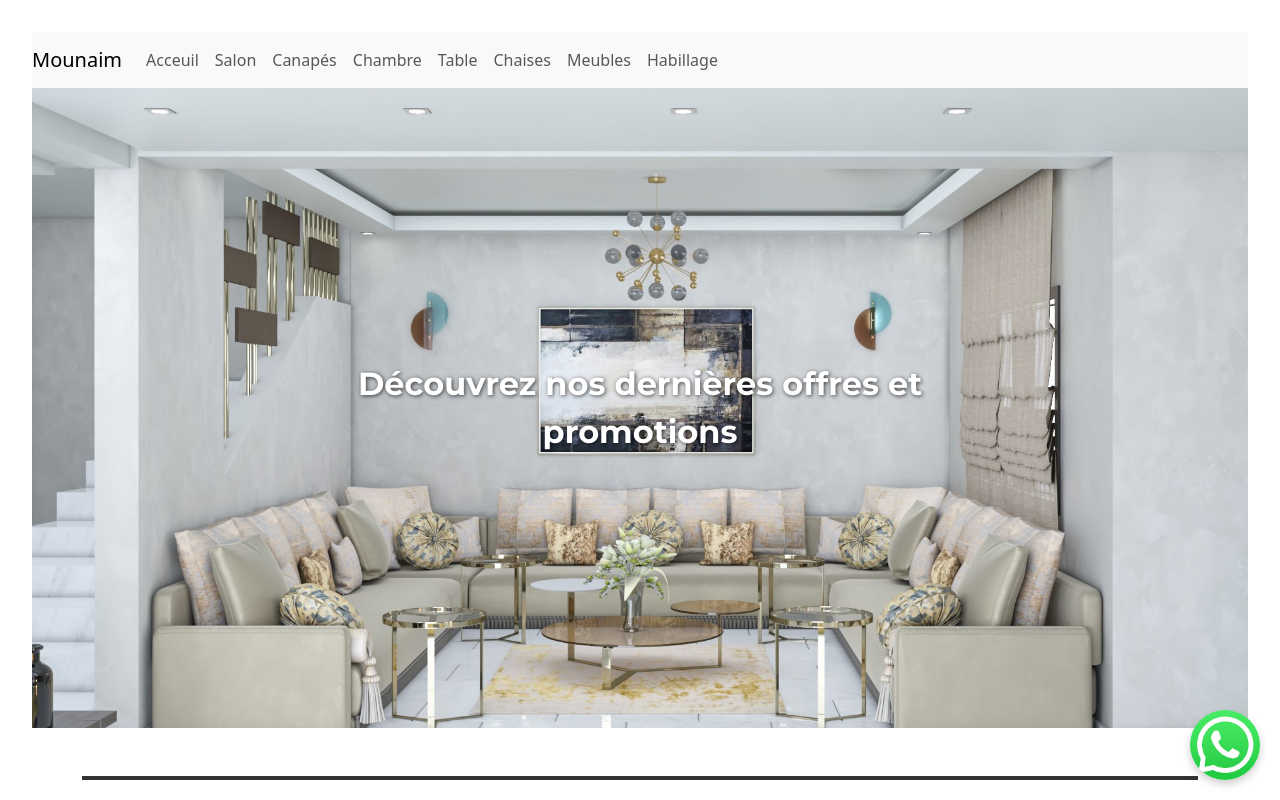
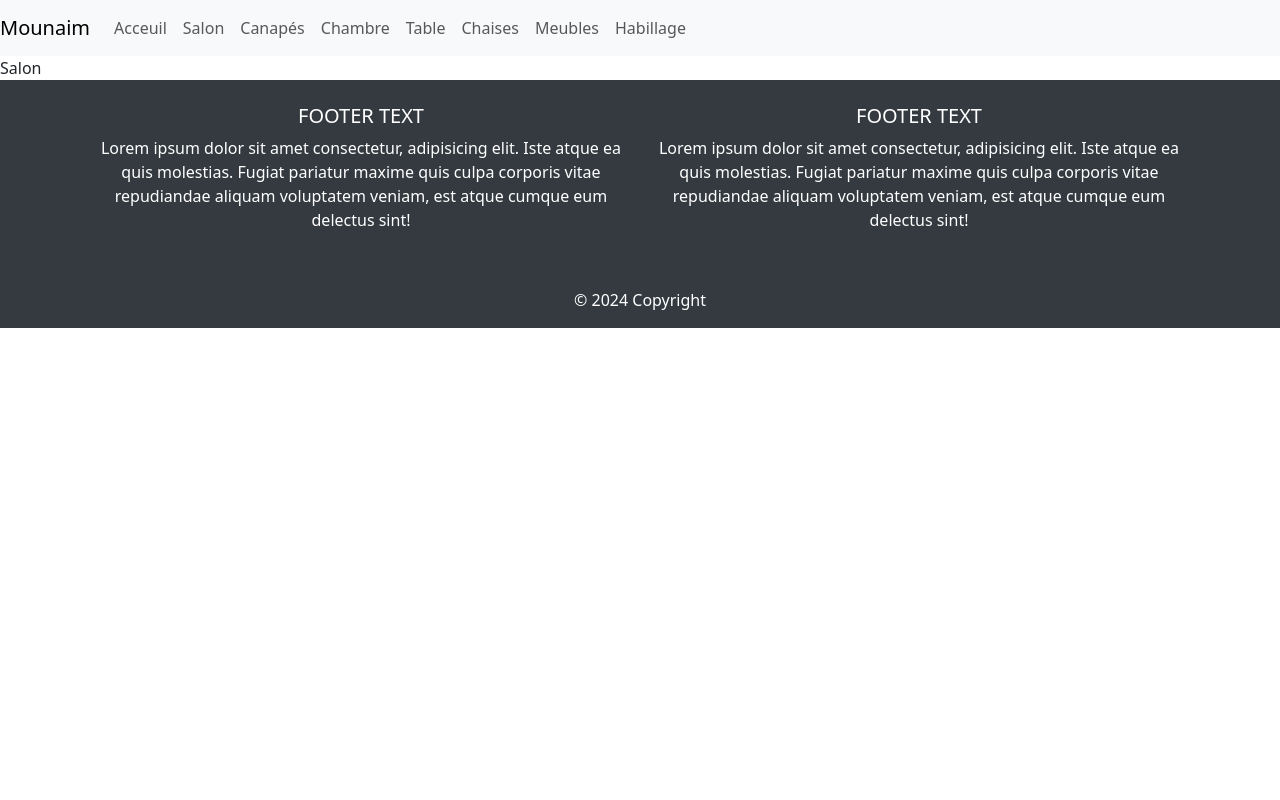
Before and after one commit to AmineOuzane/Interior_Design, a React (Vite) app: page /salon in a window 1280 px wide. Shown: the top 800 px of the page. Built offline with nearby package versions, Linux system fonts and the light colour scheme.

Commit message:
routage vers salon navbar

```diff
--- a/package.json
+++ b/package.json
@@ -13,7 +13,8 @@
     "mdb-react-ui-kit": "^9.0.0",
     "react": "^18.2.0",
     "react-bootstrap": "^2.10.5",
-    "react-dom": "^18.2.0"
+    "react-dom": "^18.2.0",
+    "react-router-dom": "^6.28.0"
   },
   "devDependencies": {
     "@types/react": "^18.0.27",
--- a/src/App.jsx
+++ b/src/App.jsx
@@ -1,23 +1,51 @@
 import React from 'react';
-import Navbar from './Component/navbar'; // Make sure the path is correct
+import Navbar from './Component/navbar';
 import Banner from './Component/Banner';
 import Footer from './Component/footer';
-import 'bootstrap/dist/css/bootstrap.min.css'; // Import Bootstrap
-import './App.css';
+import 'bootstrap/dist/css/bootstrap.min.css';
+import { BrowserRouter as Router, Route, Routes, useLocation } from 'react-router-dom';
 import Features from './Component/Features';
 import WhatsAppButton from './Component/WhatsAppButton';
 
-function App() {
+// Import the pages
+import Salon from './Component/Salon';
+/*import Canapes from './Pages/Canapes';
+import Chambre from './Pages/Chambre';
+import Table from './Pages/Table';
+import Chaises from './Pages/Chaises';
+import Meubles from './Pages/Meubles';
+import Habillage from './Pages/Habillage';*/
+
+
+function MainContent() {
+  const location = useLocation();
+
   return (
     <>
-      <Navbar />
-      <Banner />
-      <Features />
-      <WhatsAppButton />
-      <Footer />
-
+      {/* Conditionally render these components only on the home page */}
+      {location.pathname === '/' && (
+        <>
+          <Banner />
+          <Features />
+          <WhatsAppButton />
+        </>
+      )}
     </>
   );
 }
 
+
+function App() {
+  return (
+    <Router>
+    <Navbar />
+    <Routes>
+      <Route path="/salon" element={<Salon />} />
+    </Routes>
+    <MainContent />
+    <Footer />
+  </Router>
+  );
+}
+
 export default App;
--- a/src/Component/Feature.css
+++ b/src/Component/Feature.css
@@ -61,13 +61,17 @@
     margin-bottom: 1rem;
 }
 
-.button-container {
+.button-container .voirplus {
     display: flex;
     justify-content: center;  /* Center the button */
     width: 100%;
     margin-top: 1rem;  /* Space between the carousel and button */
+    background-color: #333;
 }
 
+.voirplus{
+    background-color: #333;
+}
 .top-border {
     width: 100%;
     height: 4px;
--- a/src/Component/Features.jsx
+++ b/src/Component/Features.jsx
@@ -154,7 +154,7 @@ const Features = () => {
                   ))}
                 </Carousel>
 
-                <Button variant="primary" className="mt-3">Voir Plus</Button>
+                <Button className='voirplus' style={{backgroundColor: '#333'}}>Voir Plus</Button>
               </div>
             </div>
           </div>
--- /dev/null
+++ b/src/Component/Salon.jsx
@@ -0,0 +1,9 @@
+import React from 'react'
+
+const Salon = () => {
+  return (
+    <div>Salon</div>
+  )
+}
+
+export default Salon;
--- a/src/Component/navbar.jsx
+++ b/src/Component/navbar.jsx
@@ -1,15 +1,16 @@
 import React from 'react';
+import { Link } from 'react-router-dom';
 import 'bootstrap/dist/css/bootstrap.min.css';
 
 const Navbar = () => {
   return (
     <nav className="navbar navbar-expand-lg navbar-light bg-light">
-      <a className="navbar-brand" href="#">Mounaim</a>
+      <Link className="navbar-brand" to="/">Mounaim</Link>
       <button
         className="navbar-toggler"
         type="button"
-        data-bs-toggle="collapse" // For Bootstrap 5
-        data-bs-target="#navbarNav" // For Bootstrap 5
+        data-bs-toggle="collapse"
+        data-bs-target="#navbarNav"
         aria-controls="navbarNav"
         aria-expanded="false"
         aria-label="Toggle navigation"
@@ -18,29 +19,29 @@ const Navbar = () => {
       </button>
       <div className="collapse navbar-collapse" id="navbarNav">
         <ul className="navbar-nav">
-          <li className="nav-item active">
-            <a className="nav-link" href="#">Acceuil</a>
-          </li>
-          <li className="nav-item active">
-            <a className="nav-link" href="#">Salon</a>
-          </li>
-          <li className="nav-item active">
-            <a className="nav-link" href="#">Canapés</a>
-          </li>
-          <li className="nav-item active">
-            <a className="nav-link" href="#">Chambre</a>
+          <li className="nav-item">
+            <Link className="nav-link">Acceuil</Link>
           </li>
           <li className="nav-item">
-            <a className="nav-link" href="#">Table</a>
+            <Link className="nav-link" to="/salon">Salon</Link>
           </li>
           <li className="nav-item">
-            <a className="nav-link" href="#">Chaises</a>
+            <Link className="nav-link" >Canapés</Link>
           </li>
-          <li className="nav-item active">
-            <a className="nav-link" href="#">Meubles</a>
+          <li className="nav-item">
+            <Link className="nav-link">Chambre</Link>
           </li>
-          <li className="nav-item active">
-            <a className="nav-link" href="#">Habillage</a>
+          <li className="nav-item">
+            <Link className="nav-link" >Table</Link>
+          </li>
+          <li className="nav-item">
+            <Link className="nav-link">Chaises</Link>
+          </li>
+          <li className="nav-item">
+            <Link className="nav-link" >Meubles</Link>
+          </li>
+          <li className="nav-item">
+            <Link className="nav-link" >Habillage</Link>
           </li>
         </ul>
       </div>
```
Also changed, not shown: 1 other file (tests, documents, lock files or other folders). Lines whose indentation alone changed are shown as unchanged.
